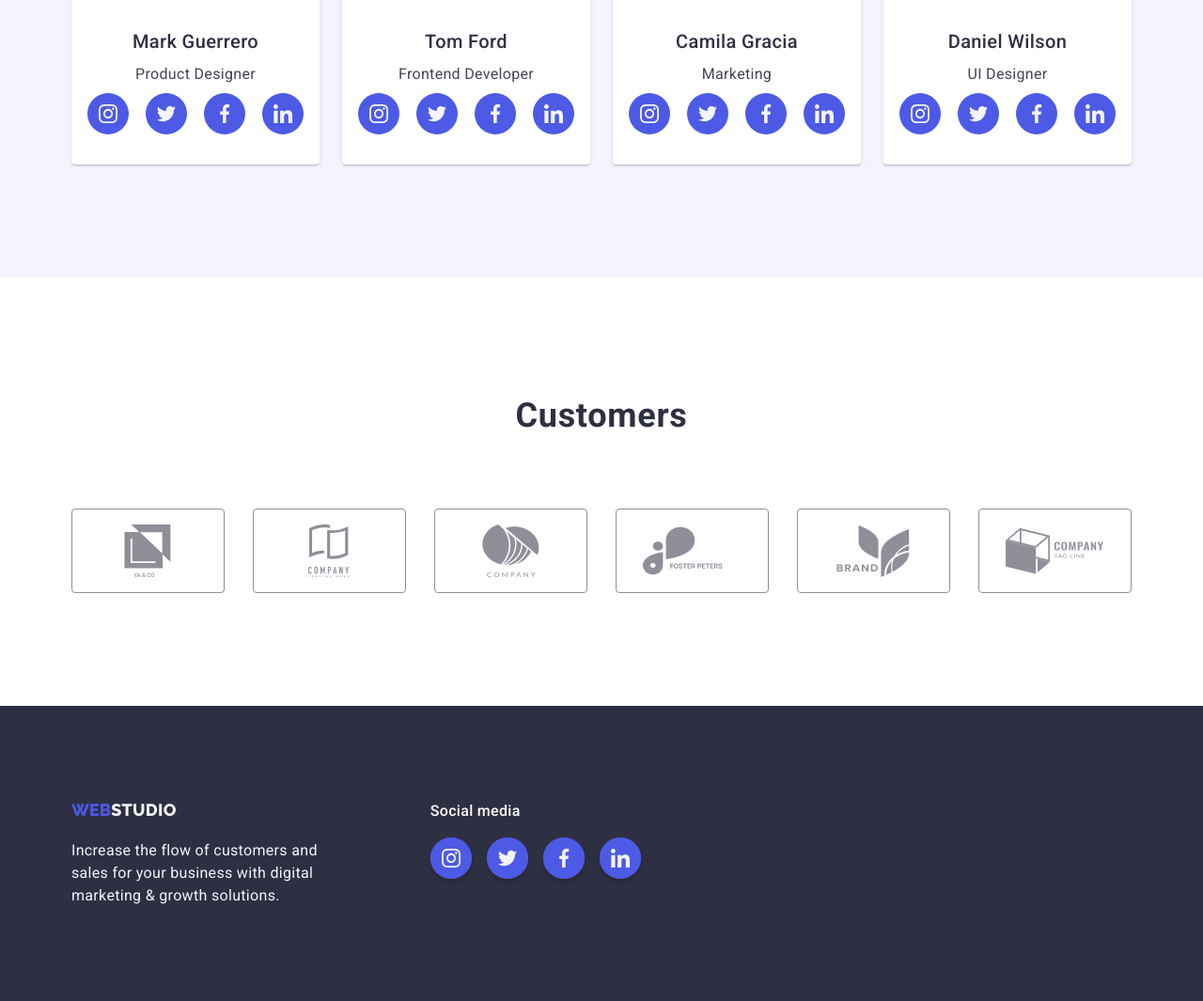
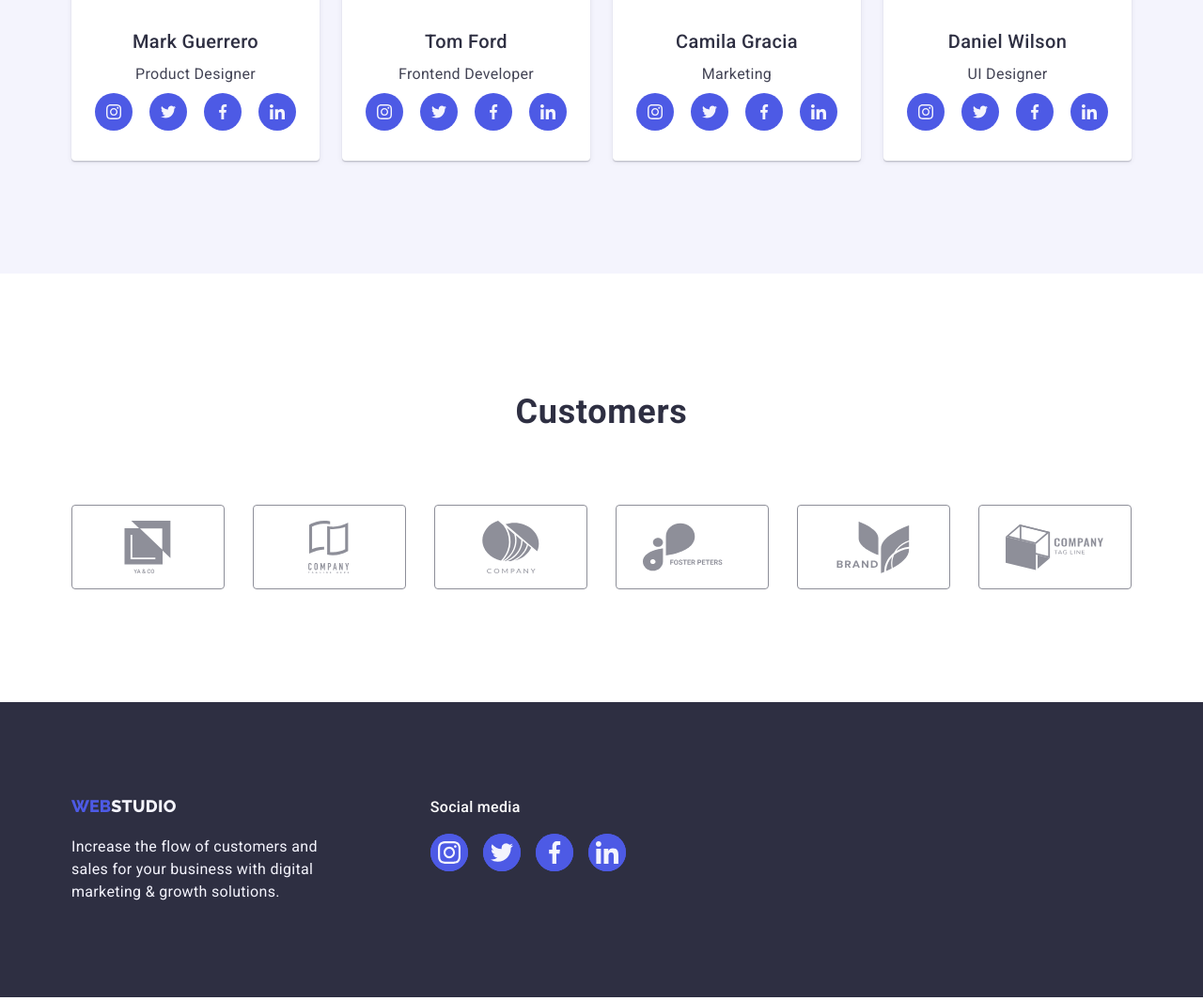
Before and after one commit to raseniel/goit-markup-hw-04, a plain HTML site: page index.html in a window 1280 px wide. Shown: the part 2212-3277 px from the top of the page at 94% size. Drawn offline with nearby package versions, Linux system fonts and the light colour scheme.

Commit message:
update additional corrections.

```diff
--- a/css/styles.css
+++ b/css/styles.css
@@ -288,6 +288,16 @@ a {
   height: 64px;
 }
 
+.benefits-creteria-item {
+  display: flex;
+  align-items: center;
+  justify-content: center;
+  width: 270px;
+  height: 120px;
+  background-color: var(--cloud);
+  border-radius: 4px;
+  margin-bottom: 8px;
+}
 .titlelist {
   font-size: var(--heading-three);
   color: var(--navyblue);
@@ -389,20 +399,16 @@ a {
   display: flex;
   justify-content: center;
   align-items: center;
-  padding: 12px 12px;
-  width: 44px;
-  height: 44px;
-
+  width: 40px;
+  height: 40px;
   background-color: #4d5ae5;
   color: #f4f4fd;
-  fill: #9747ff;
-
   border-radius: 50%;
 }
 
 .socmedia-item:hover,
 .socmedia-item:focus {
-  background-color: #40488f;
+  background-color: #31d0aa;
 }
 
 .icon-socmedia-link:hover,
@@ -492,24 +498,31 @@ a {
   margin-left: -16px;
 }
 
-.socmedia-item2 {
+.footer-socmedia-item {
   margin-top: 16px;
   margin-left: 16px;
 }
 
-.socmedia-item2 {
-  box-shadow: 0px 4px 4px 0px rgba(0, 0, 0, 0.15);
+.footer-socmedia-link {
+  display: flex;
+  justify-content: center;
+  align-items: center;
+  width: 40px;
+  height: 40px;
   background-color: #4d5ae5;
   color: #f4f4fd;
-  fill: #9747ff;
+  border-radius: 50%;
+}
+.footer-socmedia-item {
+  background-color: #4d5ae5;
+  color: #f4f4fd;
 
   border-radius: 50%;
 }
 
-.socmedia-item2:hover,
-.socmedia-item2:focus {
+.footer-socmedia-item :hover,
+.footer-socmedia-item :focus {
   color: #f4f4fd;
-  fill: #9747ff;
   background-color: #31d0aa;
 }
 
@@ -580,7 +593,7 @@ a {
 }
 
 .img-pictures a:hover,
-a:focus {
+.img-pictures a:focus {
   box-shadow: 0px 2px 1px 0px rgba(46, 47, 66, 0.08),
     0px 1px 1px 0px rgba(46, 47, 66, 0.16),
     0px 1px 6px 0px rgba(46, 47, 66, 0.08);
--- a/index.html
+++ b/index.html
@@ -72,15 +72,7 @@
                 <div class="benefits-area container">
              <ul class="criteria lists">
                     <li class="benefits-criteria">
-                        <div style="
-                        display: flex;
-                        align-items: center;
-                        justify-content: center;
-                        width: 270px;
-                        height: 120px;
-                        background-color: var(--cloud);
-                        border-radius: 4px;
-                        margin-bottom: 8px;">
+                        <div  class="benefits-creteria-item">
                         <svg class="benefits-icon">
                         <use href="./images/icons.svg#icon-group-antenna" >
                         </use>
@@ -91,17 +83,8 @@
                             perfect and creative solution.
                         </p>
                     </li>
-
                     <li class="benefits-criteria">
-                        <div style="
-                        display: flex;
-                        align-items: center;
-                        justify-content: center;
-                        width: 270px;
-                        height: 120px;
-                        background-color: var(--cloud);
-                        border-radius: 4px;
-                        margin-bottom: 8px;">
+                        <div class="benefits-creteria-item">
                         <svg class="benefits-icon">
                             <use href="./images/icons.svg#icon-clock-1">
                             </use>
@@ -115,15 +98,7 @@
                     </li>
 
                     <li class="benefits-criteria">
-                        <div style="
-                        display: flex;
-                        align-items: center;
-                        justify-content: center;
-                        width: 270px;
-                        height: 120px;
-                        background-color: var(--cloud);
-                        border-radius: 4px;
-                        margin-bottom: 8px;">
+                        <div  class="benefits-creteria-item">
                         <svg class="benefits-icon">
                             <use href="./images/icons.svg#icon-diagram-1"></use>
                         </svg>
@@ -135,15 +110,7 @@
                     opportunities and minimize risk.</p></li>
 
                     <li class="benefits-criteria">
-                        <div style="
-                        display: flex;
-                        align-items: center;
-                        justify-content: center;
-                        width: 270px;
-                        height: 120px;
-                        background-color: var(--cloud);
-                        border-radius: 4px;
-                        margin-bottom: 8px;">
+                        <div  class="benefits-creteria-item">
                         <svg class="benefits-icon">
                             <use href="./images/iconstest.svg#astraunut">
                             </use>
@@ -185,28 +152,28 @@
                 <ul class="lists socmedia-link-list">
                 <li class="item">
                     <a href="instagram" class="socmedia-item">
-                    <svg class="icon-socmedia-link" width="40" height="40">
+                    <svg class="icon-socmedia-link" width="16" height="16">
                         <use href="./images/icons.svg#icon-instagram-2"></use>
                     </svg>
                     </a>
                 </li>
                 <li class="item">
                     <a href="twitter" class="socmedia-item">
-                    <svg class="icon-socmedia-link" width="40" height="40">
+                    <svg class="icon-socmedia-link" width="16" height="16">
                         <use href="./images/iconstest.svg#twitter"></use>
                     </svg>
                     </a>
                 </li>
                 <li class="item">
                     <a href="facebook" class="socmedia-item">
-                    <svg class="icon-socmedia-link" width="40" height="40">
+                    <svg class="icon-socmedia-link" width="16" height="16">
                         <use href="./images/icons.svg#icon-facebook-1"></use>
                     </svg>
                     </a>
                 </li>
                 <li class="item">
                     <a href="linken" class="socmedia-item">
-                    <svg class="icon-socmedia-link" width="40" height="40">
+                    <svg class="icon-socmedia-link" width="16" height="16">
                         <use href="./images/icons.svg#icon-linkedin-1"></use>
                     </svg>
                     </a>
@@ -221,28 +188,28 @@
                 <ul class="lists socmedia-link-list">
                 <li class="item">
                     <a href="instagram" class="socmedia-item">
-                    <svg class="icon-socmedia-link" width="40" height="40">
+                    <svg class="icon-socmedia-link" width="16" height="16">
                         <use href="./images/icons.svg#icon-instagram-2"></use>
                     </svg>
                     </a>
                 </li>
                 <li class="item">
                     <a href="twitter" class="socmedia-item">
-                    <svg class="icon-socmedia-link" width="40" height="40">
+                    <svg class="icon-socmedia-link" width="16" height="16">
                         <use href="./images/icons.svg#icon-twitter-1"></use>
                     </svg>
                     </a>
                 </li>
                 <li class="item">
                     <a href="facebook" class="socmedia-item">
-                    <svg class="icon-socmedia-link" width="40" height="40">
+                    <svg class="icon-socmedia-link" width="16" height="16">
                         <use href="./images/icons.svg#icon-facebook-1"></use>
                     </svg>
                     </a>
                 </li>
                 <li class="item">
                     <a href="linken" class="socmedia-item">
-                    <svg class="icon-socmedia-link" width="40" height="40">
+                    <svg class="icon-socmedia-link" width="16" height="16">
                         <use href="./images/icons.svg#icon-linkedin-1"></use>
                     </svg>
                     </a>
@@ -258,28 +225,28 @@
                  <ul class="lists socmedia-link-list">
                 <li class="item">
                     <a href="instagram" class="socmedia-item">
-                    <svg class="icon-socmedia-link" width="40" height="40">
+                    <svg class="icon-socmedia-link" width="16" height="16">
                         <use href="./images/icons.svg#icon-instagram-2"></use>
                     </svg>
                     </a>
                 </li>
                 <li class="item">
                     <a href="twitter" class="socmedia-item">
-                    <svg class="icon-socmedia-link" width="40" height="40">
+                    <svg class="icon-socmedia-link" width="16" height="16">
                         <use href="./images/icons.svg#icon-twitter-1"></use>
                     </svg>
                     </a>
                 </li>
                 <li class="item">
                     <a href="facebook" class="socmedia-item">
-                    <svg class="icon-socmedia-link" width="40" height="40">
+                    <svg class="icon-socmedia-link" width="16" height="16">
                         <use href="./images/icons.svg#icon-facebook-1"></use>
                     </svg>
                     </a>
                 </li>
                 <li class="item">
                     <a href="linken" class="socmedia-item">
-                    <svg class="icon-socmedia-link" width="40" height="40">
+                    <svg class="icon-socmedia-link" width="16" height="16">
                         <use href="./images/icons.svg#icon-linkedin-1"></use>
                     </svg>
                     </a>
@@ -295,28 +262,28 @@
                 <ul class="lists socmedia-link-list">
                 <li class="item">
                     <a href="instagram" class="socmedia-item">
-                    <svg class="icon-socmedia-link" width="40" height="40">
+                    <svg class="icon-socmedia-link" width="16" height="16">
                         <use href="./images/icons.svg#icon-instagram-2"></use>
                     </svg>
                     </a>
                 </li>
                 <li class="item">
                     <a href="twitter" class="socmedia-item">
-                    <svg class="icon-socmedia-link" width="40" height="40">
+                    <svg class="icon-socmedia-link" width="16" height="16">
                         <use href="./images/icons.svg#icon-twitter-1"></use>
                     </svg>
                     </a>
                 </li>
                 <li class="item">
                     <a href="facebook" class="socmedia-item">
-                    <svg class="icon-socmedia-link" width="40" height="40">
+                    <svg class="icon-socmedia-link" width="16" height="16">
                         <use href="./images/icons.svg#icon-facebook-1"></use>
                     </svg>
                     </a>
                 </li>
                 <li class="item">
                     <a href="linken" class="socmedia-item">
-                    <svg class="icon-socmedia-link" width="40" height="40">
+                    <svg class="icon-socmedia-link" width="16" height="16">
                         <use href="./images/icons.svg#icon-linkedin-1"></use>
                     </svg>
                     </a>
@@ -400,30 +367,30 @@
         <div class="socmedia-side-con2">
             <p class="socmedia-footer">Social media</p>
         <ul class="footer-socmedia lists">
-            <li class="socmedia-item2 item">
-                    <a href="instagram" class="socmedia-item">
-                    <svg class="footer-socmedie-link" width="24" height="24">
+            <li class="footer-socmedia-item item">
+                    <a href="instagram" class="footer-socmedia-link">
+                    <svg class="footer-socmedia2-link" width="24" height="24">
                         <use href="./images/icons.svg#icon-instagram-2"></use>
                     </svg>
                     </a>
                 </li>
-             <li class="socmedia-item2 item">
-                    <a href="twitter" class="socmedia-item">
-                    <svg class="footer-socmedie-link" width="24" height="24">
+             <li class="footer-socmedia-item item">
+                    <a href="twitter" class="footer-socmedia-link">
+                    <svg class="footer-socmedia2-link" width="24" height="24">
                         <use href="./images/iconstest.svg#twitter"></use>
                     </svg>
                     </a>
                 </li>
-                <li class="socmedia-item2 item">
-                    <a href="facebook" class="socmedia-item">
-                    <svg class="footer-socmedie-link" width="24" height="24">
+                <li class="footer-socmedia-item item">
+                    <a href="facebook" class="footer-socmedia-link">
+                    <svg class="footer-socmedia2-link" width="24" height="24">
                         <use href="./images/iconstest.svg#facebook"></use>
                     </svg>
                     </a>
                 </li>
-                 <li class="socmedia-item2 item">
-                    <a href="linken" class="socmedia-item">
-                    <svg class="footer-socmedie-link" width="24" height="24">
+                 <li class="footer-socmedia-item item">
+                    <a href="linken" class="footer-socmedia-link">
+                    <svg class="footer-socmedia2-link" width="24" height="24">
                         <use href="./images/icons.svg#icon-linkedin-1"></use>
                     </svg>
                     </a>
```
Also changed, not shown: portfolio.html (+12 -12 lines).
